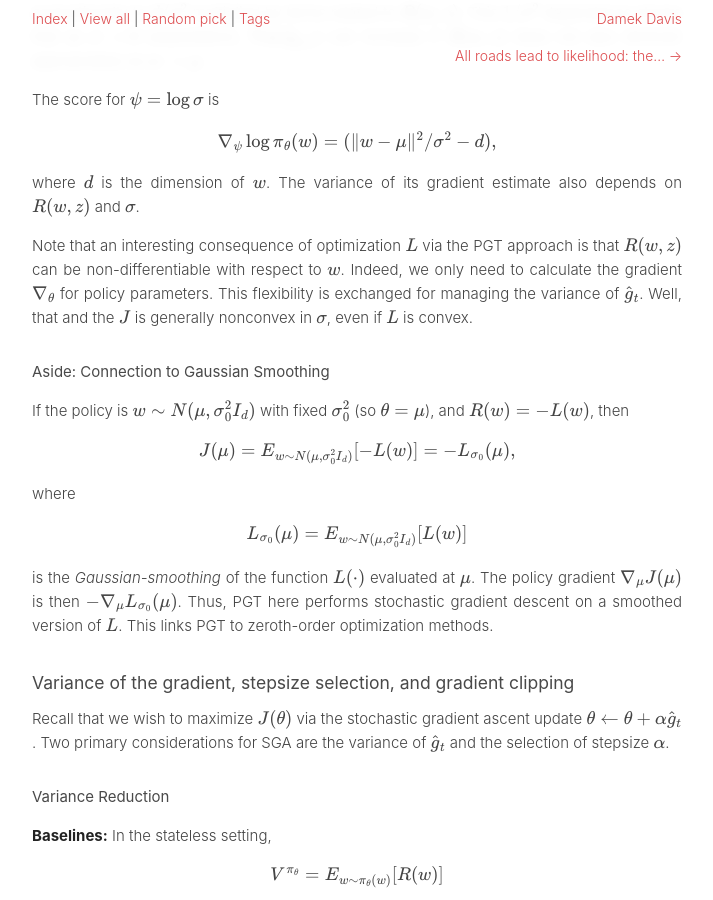
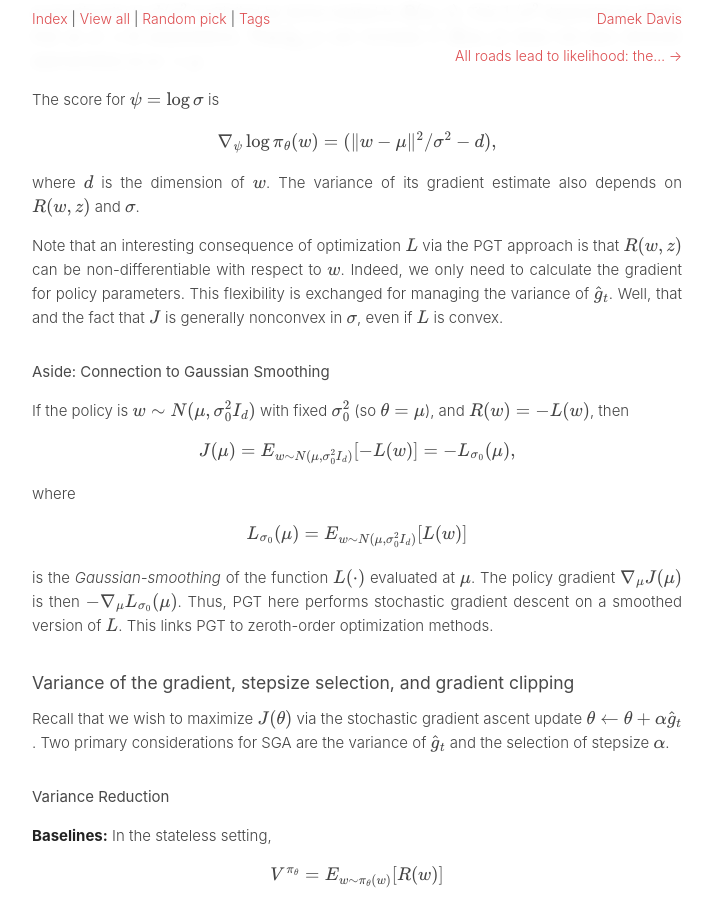
Before and after one commit to damek/damek.github.io, a Jekyll site: the page built from _random/getting-the-hang-of-policy-gradients-by-reframing-optimization-as-rl.md, in a window 1280 px wide and 900 px high, scrolled down 2276 px. Shown: the whole window, without its empty margins (283-996 px from the left). Built offline with Jekyll 4.4.1, drawn with Linux system fonts in a browser that asks for light colours.

Commit message:
Refactor content in getting-the-hang-of-policy-gradients-by-reframing-optimization-as-rl.md for improved clarity and precision; enhance readability of mathematical expressions.

```diff
--- a/_random/getting-the-hang-of-policy-gradients-by-reframing-optimization-as-rl.md
+++ b/_random/getting-the-hang-of-policy-gradients-by-reframing-optimization-as-rl.md
@@ -73,7 +73,7 @@
 
 where $d$ is the dimension of $w$. The variance of its gradient estimate also depends on $R(w,z)$ and $\sigma$.
 
-Note that an interesting consequence of optimization $L$ via the PGT approach is that $R(w,z)$ can be non-differentiable with respect to $w$. Indeed, we only need to calculate the gradient $\nabla_\theta$ for policy parameters. This flexibility is exchanged for managing the variance of $\hat{g}_t$. Well, that and the $J$ is generally nonconvex in $\sigma$, even if $L$ is convex.
+Note that an interesting consequence of optimization $L$ via the PGT approach is that $R(w,z)$ can be non-differentiable with respect to $w$. Indeed, we only need to calculate the gradient for policy parameters. This flexibility is exchanged for managing the variance of $\hat{g}_t$. Well, that and the fact that $J$ is generally nonconvex in $\sigma$, even if $L$ is convex.
 
 #### Aside: Connection to Gaussian Smoothing
 If the policy is $w \sim N(\mu, \sigma_0^2 I_d)$ with fixed $\sigma_0^2$ (so $\theta = \mu$), and $R(w) = -L(w)$, then
```
